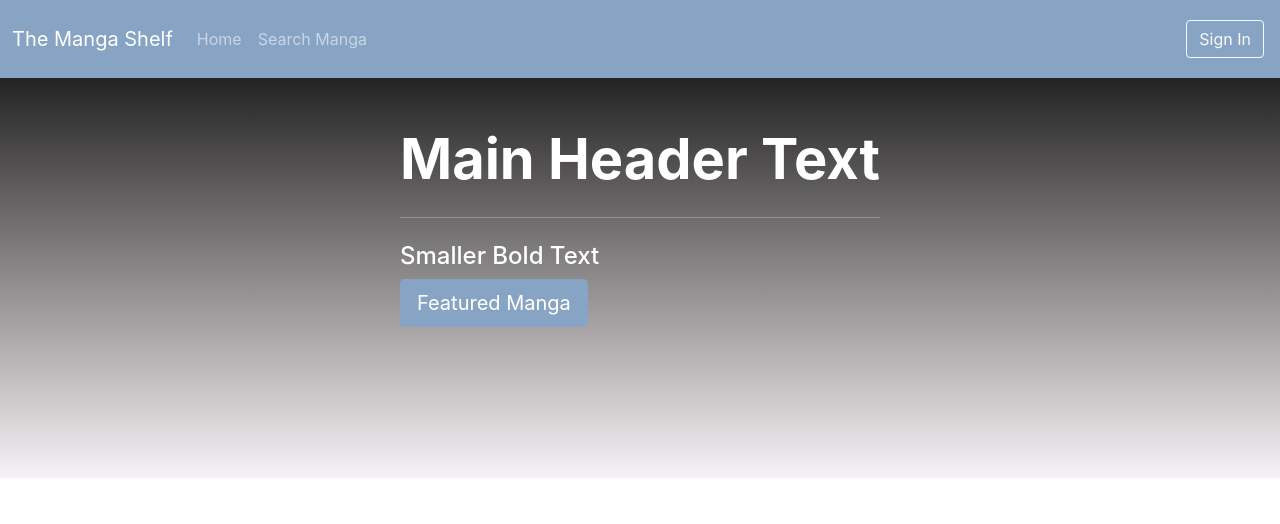
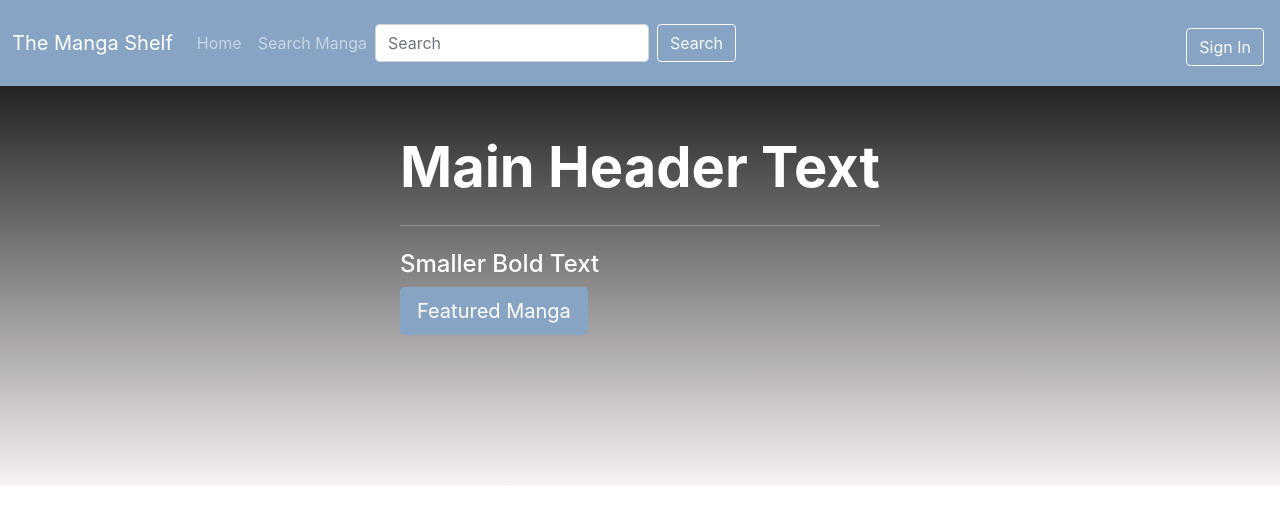
Before and after one commit to kodebae/The-Manga-Shelf, a React (Create React App) app in the folder manga-app/: page / in a window 1280 px wide. Shown: the top 524 px of the page. Built offline with nearby package versions, Linux system fonts and the light colour scheme.

Commit message:
feat: added search to nav bar navbar style updates

```diff
--- a/manga-app/src/Layouts/NavbarAndFooter/Navbar.tsx
+++ b/manga-app/src/Layouts/NavbarAndFooter/Navbar.tsx
@@ -18,9 +18,13 @@ export const Navbar = () => {
               <a className='nav-link' href='#'>Search Manga</a>
             </li>
             </ul>
+            <form className="form d-flex">
+              <input className="form-control me-2" type="search" placeholder="Search" aria-label="Search"/>
+              <button className="btn btn-outline-light ms-auto" type="submit">Search</button>
+            </form>
             <ul className='navbar-nav ms-auto'>
               <li className='nav-item m-1'>
-              <a type='button' className='btn btn-outline-light' href='#'>Sign In</a>
+                <a type='button' className='btn btn-outline-light ml-2 mt-2' href='#'>Sign In</a>
               </li>
             </ul>
           </div>
```
Also changed, not shown: 1 other file (tests, documents, lock files or other folders). Lines whose indentation alone changed are shown as unchanged.
